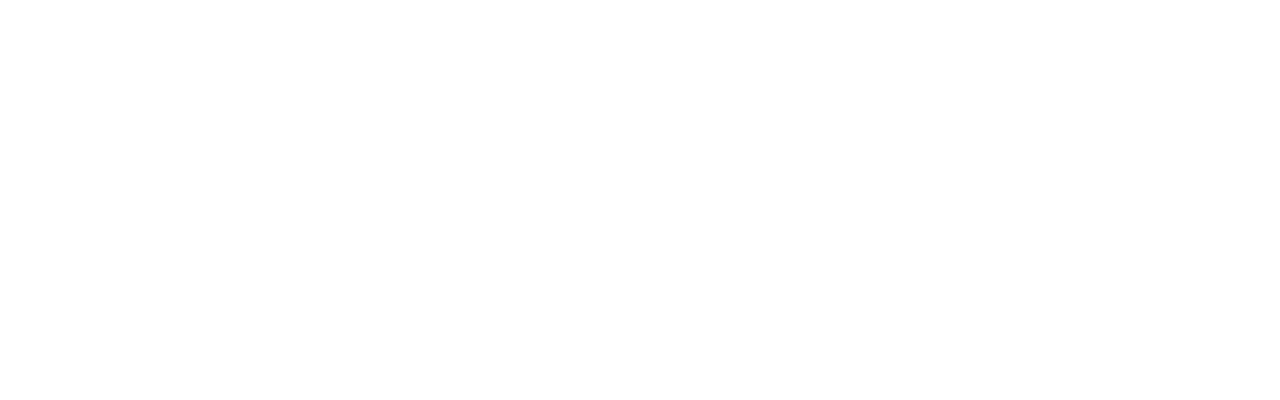
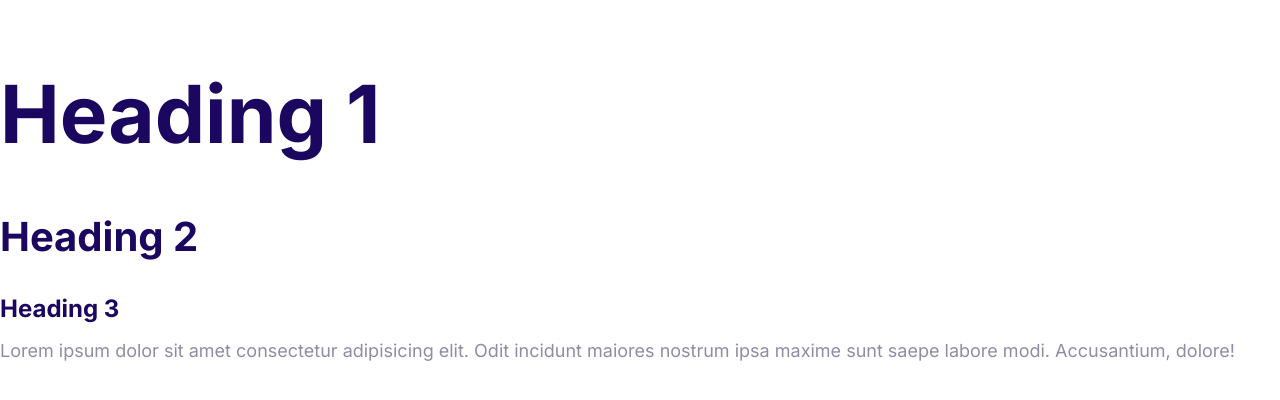
Before and after one commit to sina-kaabi/Moshify, a plain HTML site: page index.html in a window 1280 px wide. Drawn offline with Linux system fonts and the light colour scheme.

Commit message:
Define the styles for the fonts.

```diff
--- a/css/styles.css
+++ b/css/styles.css
@@ -6,9 +6,68 @@
     --color-accent: #ff3400;
     --color-headings: #1b0760;
     --color-body: #918ca4;
-    gg
-g
+
+}
+
+html {
+    /* 62.5% of 16px = 10px */
+    font-size: 62.5%;
 }
 
 /* TODO: ... */
 /* FIXME: */
+
+body {
+    font-family: Inter, Arial, Helvetica, sans-serif;
+    font-size: 2.4rem;
+    line-height: 1.5;
+    color: var(--color-body);
+
+
+}
+
+h1, h2, h3 {
+    color: var(--color-headings);
+    margin-bottom: 1rem;
+}
+
+
+h1 {
+    font-size: 7rem;
+}
+
+h2 {
+    font-size: 4rem;
+
+}
+
+h3 {
+    font-size: 3rem;
+    margin-bottom: 1rem;
+}
+
+p {
+    margin-top: 0;
+}
+
+
+@media screen and (min-width: 1024px) {
+    body {
+        font-size: 1.8rem;
+    }
+
+    h1 {
+        font-size: 8rem;
+    }
+
+    h2 {
+        font-size: 4rem;
+
+    }
+
+    h3 {
+        font-size: 2.4rem;
+    }
+
+
+}
--- a/index.html
+++ b/index.html
@@ -5,8 +5,22 @@
     <meta http-equiv="X-UA-Compatible" content="IE=edge" />
     <meta name="viewport" content="width=device-width, initial-scale=1.0" />
     <title>Document</title>
+    <link rel="preconnect" href="https://fonts.googleapis.com" />
+    <link rel="preconnect" href="https://fonts.gstatic.com" crossorigin />
+    <link
+      href="https://fonts.googleapis.com/css2?family=Inter:wght@400;700&display=swap"
+      rel="stylesheet"
+    />
     <link rel="stylesheet" href="css/normalize.css" />
     <link rel="stylesheet" href="css/styles.css" />
   </head>
-  <body></body>
+  <body>
+    <h1>Heading 1</h1>
+    <h2>Heading 2</h2>
+    <h3>Heading 3</h3>
+    <p>
+      Lorem ipsum dolor sit amet consectetur adipisicing elit. Odit incidunt
+      maiores nostrum ipsa maxime sunt saepe labore modi. Accusantium, dolore!
+    </p>
+  </body>
 </html>
```
